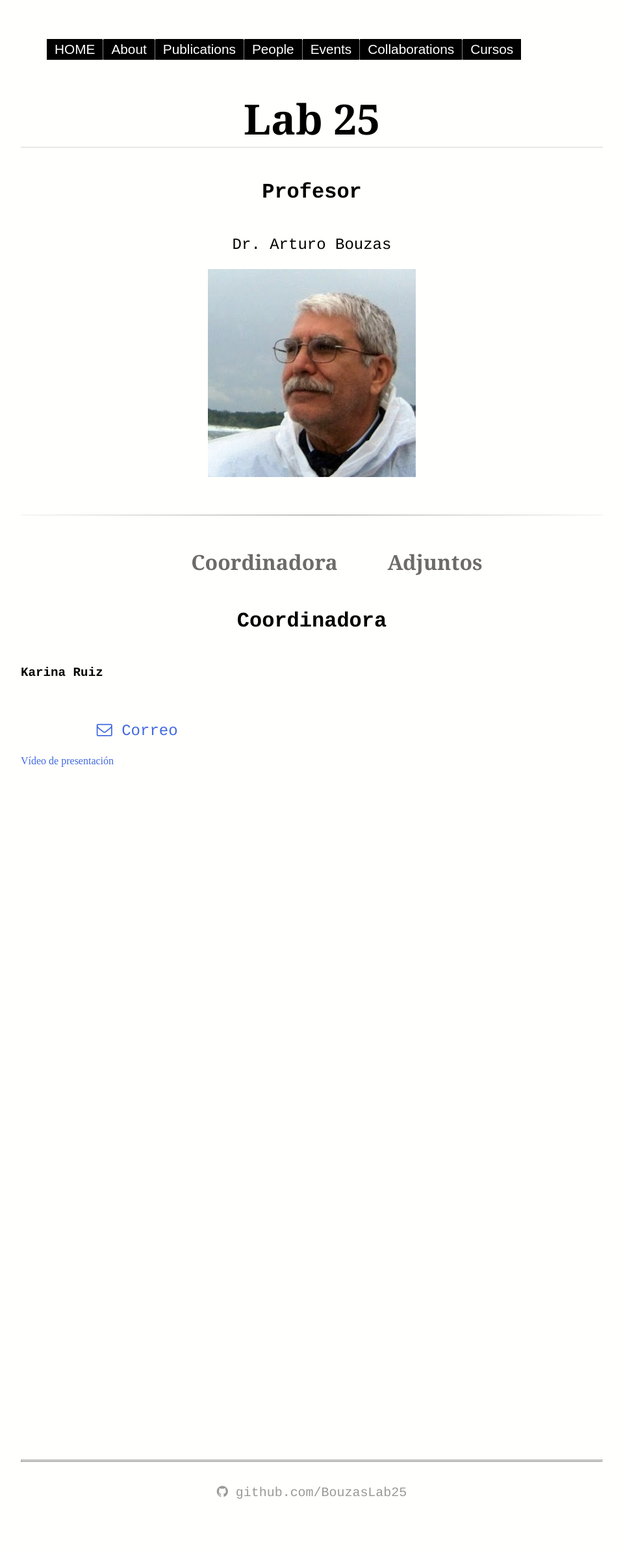
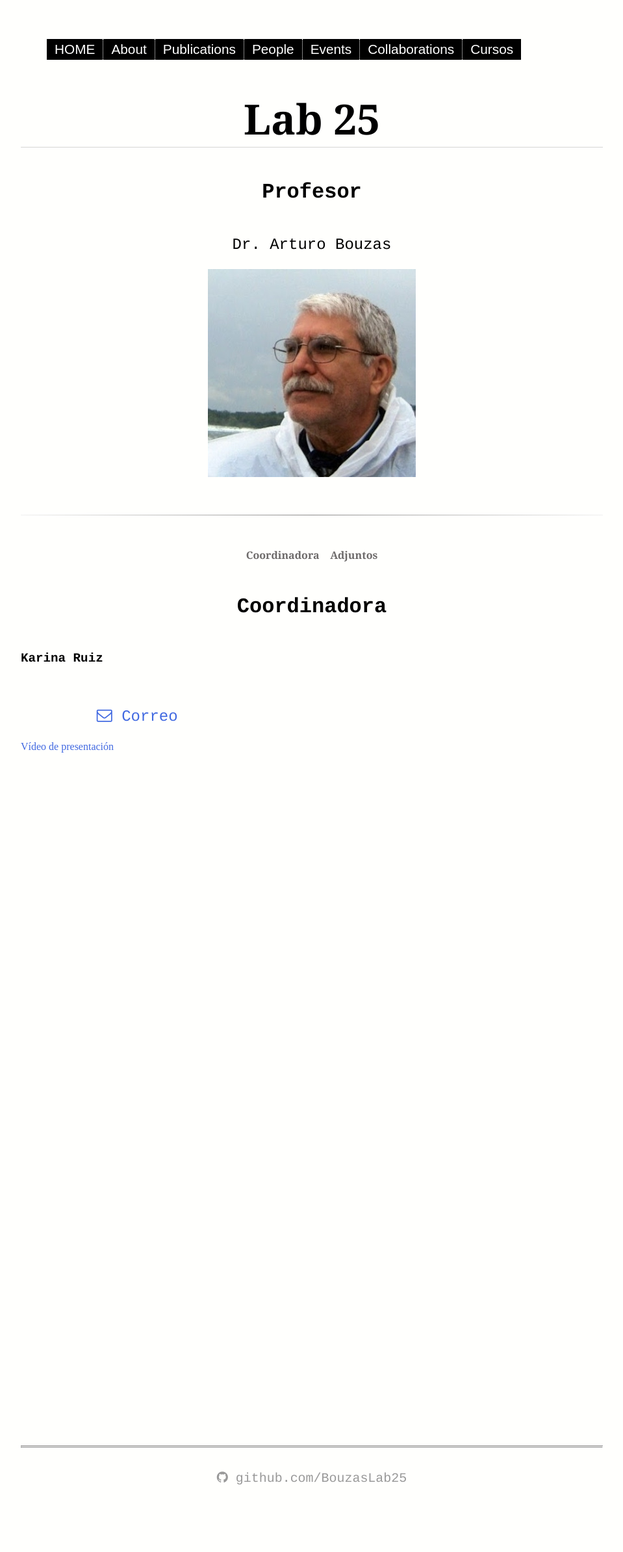
Before and after one commit to BouzasLab25/bouzaslab25.github.io, a Jekyll site: the page built from cursos/Coordinadora.html, in a window 1280 px wide. Shown: the whole page at 65% size, without its empty margins (160-1119 px from the left). Built offline with Jekyll 4.4.1, drawn with Linux system fonts in a browser that asks for light colours; after the commit the page ends 2366 px from its top, so only the background shows below that.

Commit message:
Update Coordinadora.html

```diff
--- a/cursos/Coordinadora.html
+++ b/cursos/Coordinadora.html
@@ -11,7 +11,7 @@
 
 <hr class="style14">
 
-<h3 </a>&nbsp;&nbsp;&nbsp;&nbsp;<a href="/cursos/Coordinadora.html" style="color:#6d6a6a;font-size: 1em;font-family:'Georgia';">Coordinadora</a>&nbsp;&nbsp;&nbsp;&nbsp;<a href="/cursos/Adjuntos.html" style="color:#6d6a6a;font-size: 1em;font-family:'Georgia';">Adjuntos</a></h3>
+<h3 style="color:#6d6a6a;font-size: 1em;font-family:'Georgia';">Coordinadora</a>&nbsp;&nbsp;&nbsp;&nbsp;<a href="/cursos/Adjuntos.html" style="color:#6d6a6a;font-size: 1em;font-family:'Georgia';">Adjuntos</a></h3>
 </p>
 
 <h3>Coordinadora</h3>
```
